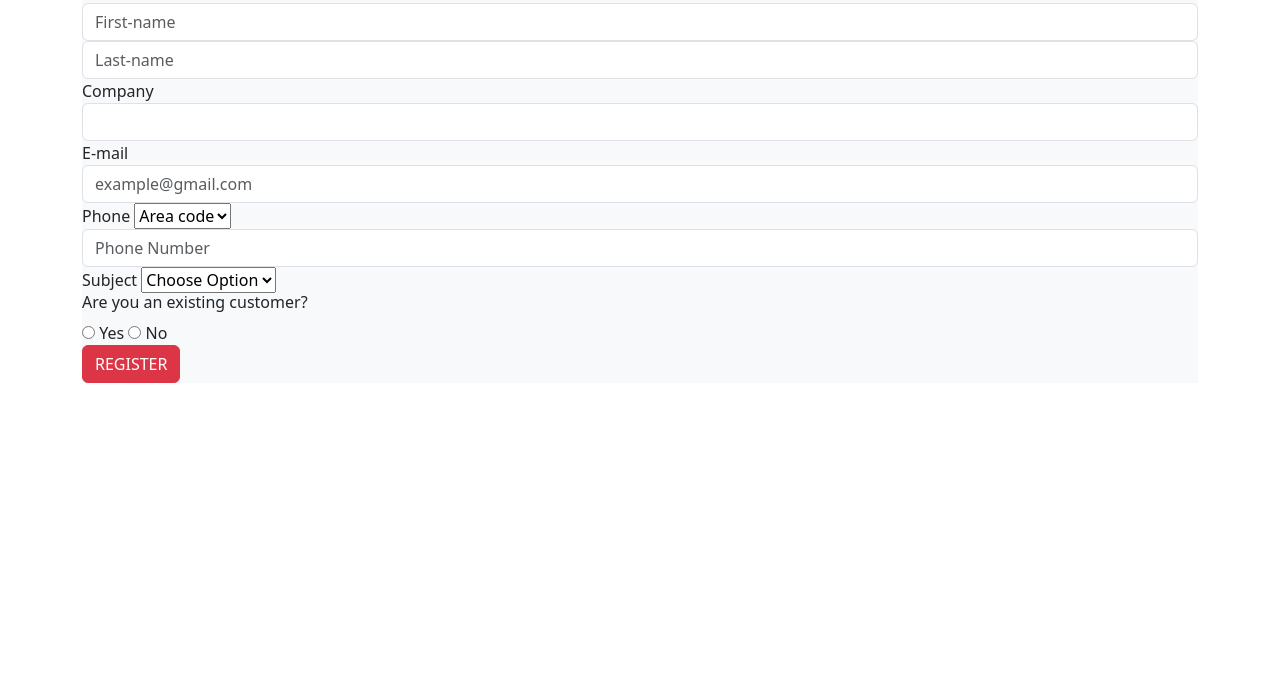
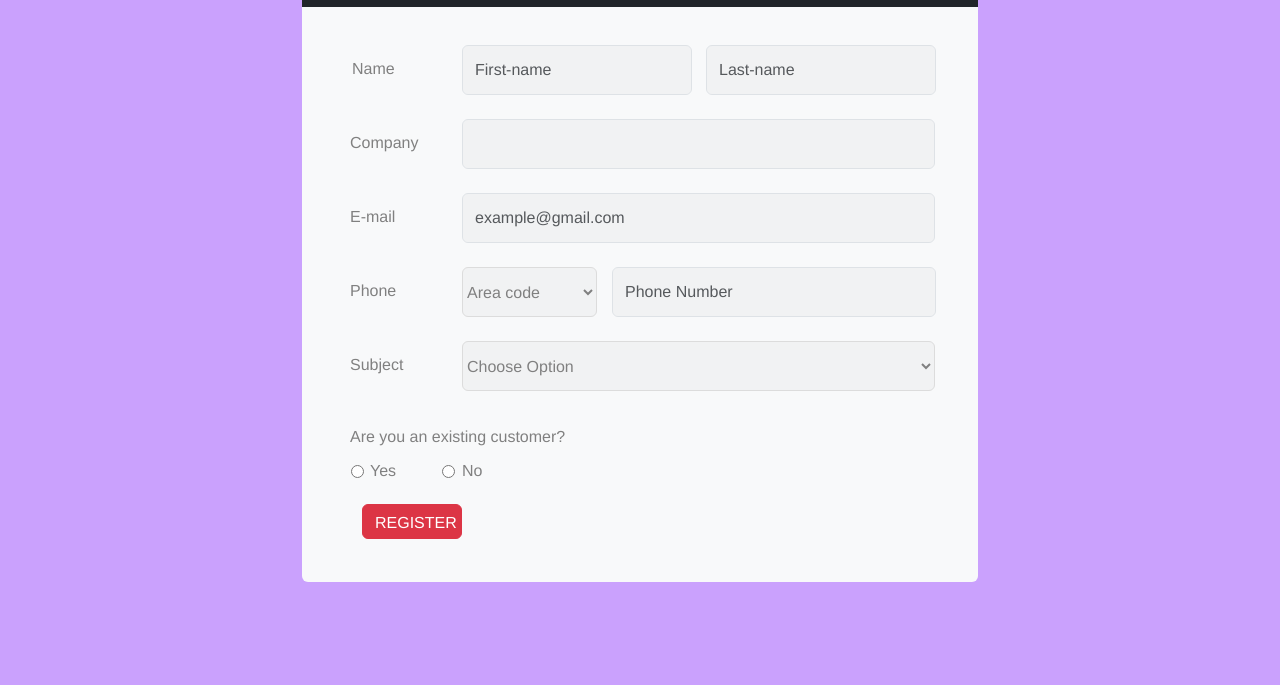
Before and after one commit to AdhithyanDas/Registration-Form, a plain HTML site: page index.html in a window 1280 px wide. Shown: the part 115-800 px from the top of the page. Drawn offline with nearby package versions, Linux system fonts and the light colour scheme.

Commit message:
Update index.html

```diff
--- a/index.html
+++ b/index.html
@@ -6,7 +6,7 @@
     <title>Document</title>
     <link href="https://cdn.jsdelivr.net/npm/bootstrap@5.3.3/dist/css/bootstrap.min.css" rel="stylesheet" integrity="sha384-QWTKZyjpPEjISv5WaRU9OFeRpok6YctnYmDr5pNlyT2bRjXh0JMhjY6hW+ALEwIH" crossorigin="anonymous">
     <script src="https://cdn.jsdelivr.net/npm/bootstrap@5.3.3/dist/js/bootstrap.bundle.min.js" integrity="sha384-YvpcrYf0tY3lHB60NNkmXc5s9fDVZLESaAA55NDzOxhy9GkcIdslK1eN7N6jIeHz" crossorigin="anonymous"></script>
-    <link rel="stylesheet" href="./registration.css">
+    <link rel="stylesheet" href="./style.css">
 </head>
 <body>
     <div class="container mt-5 main-top">
```
